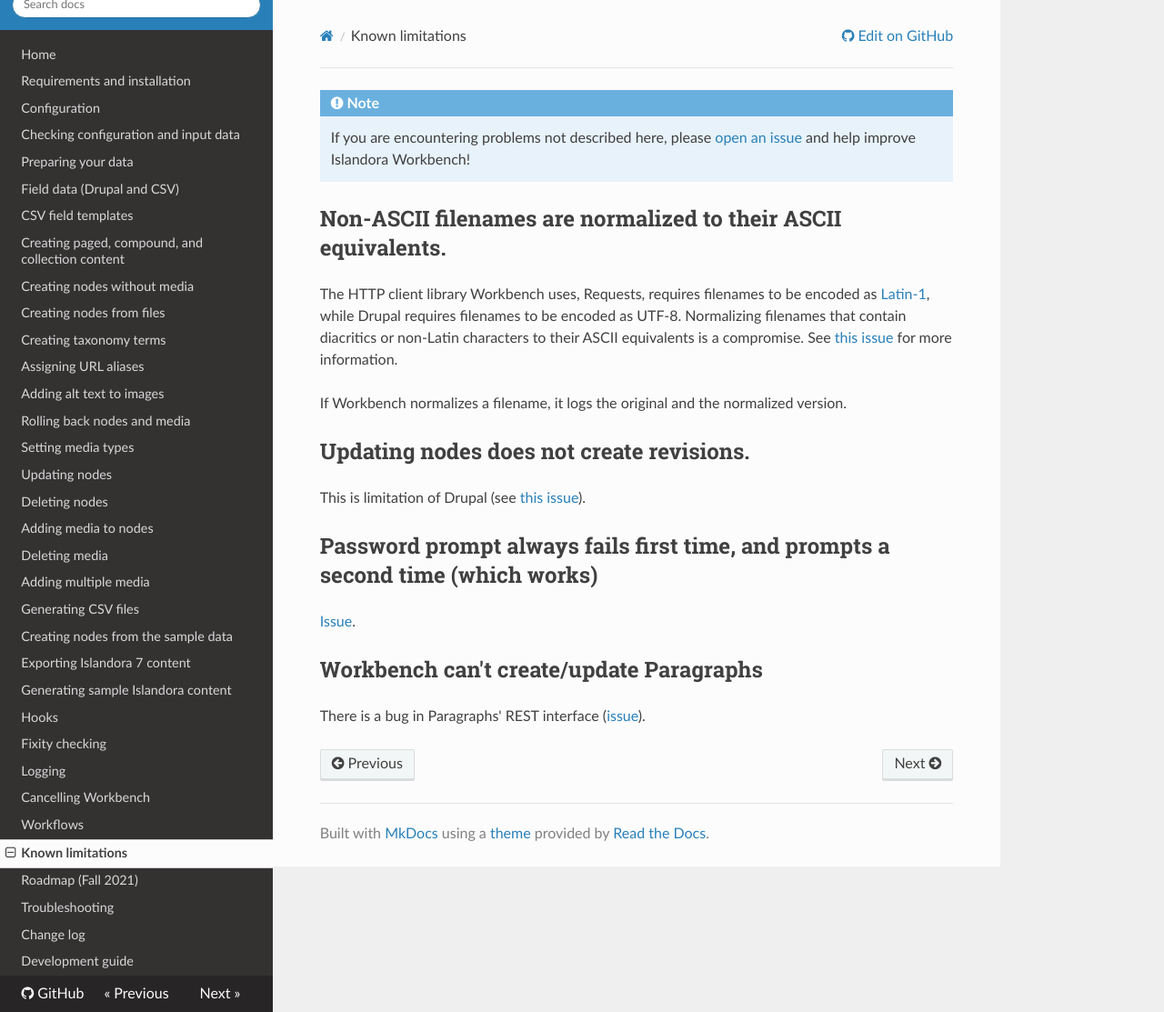
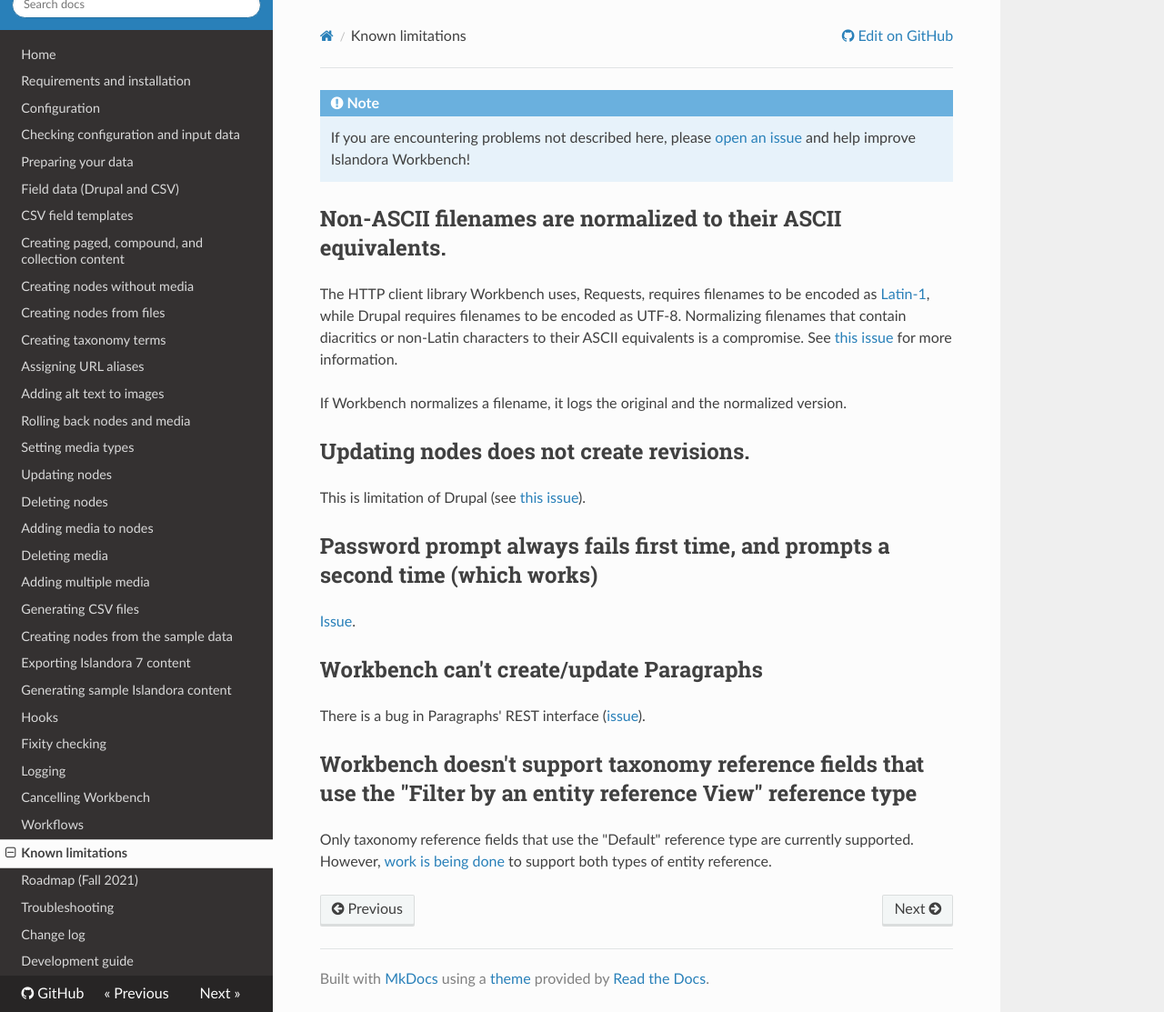
Before and after one commit to mjordan/islandora_workbench_docs, an MkDocs documentation site: the page built from docs/limitations.md, in a window 1280 px wide and 1113 px high. Shown: the whole window at 91% size. Built offline with MkDocs 1.6.1, drawn with Linux system fonts in a browser that asks for light colours; nearby versions of some CDN libraries; old or Windows-style settings are respelled for this version of MkDocs.

Commit message:
Updtated Limitations page; fixed broken link.

```diff
--- a/docs/limitations.md
+++ b/docs/limitations.md
@@ -19,3 +19,7 @@
 ## Workbench can't create/update Paragraphs
 
 There is a bug in Paragraphs' REST interface ([issue](https://github.com/mjordan/islandora_workbench/issues/292)).
+
+## Workbench doesn't support taxonomy reference fields that use the "Filter by an entity reference View" reference type
+
+Only taxonomy reference fields that use the "Default" reference type are currently supported. However, [work is being done](https://github.com/mjordan/islandora_workbench/issues/452) to support both types of entity reference.
```
Also changed, not shown: docs/changelog.md (+1 -0 lines), docs/fields.md (+1 -1 lines), site/index.html, site/sitemap.xml.
